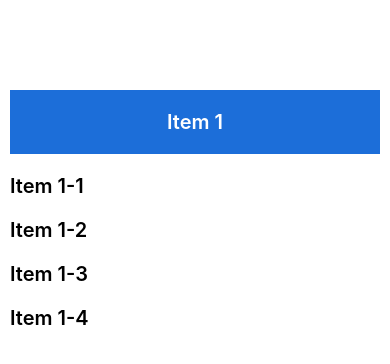
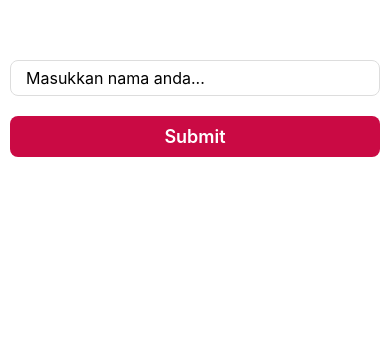
Before and after one commit to IkkiRama/Belajar-React-JS-dan-Native, a React Native app: screen / in a window 390 px wide. Shown: the top 364 px of the page. Built offline with nearby package versions, Linux system fonts and the light colour scheme.

Commit message:
ButtonTouchable

```diff
--- a/App.js
+++ b/App.js
@@ -14,6 +14,7 @@ import CallAPIAxios from "./src/pages/axios";
 import CRUD from "./src/pages/CRUD";
 import Refresh from "./src/pages/Refresh";
 import CobaRefresh from "./src/pages/Refresh/coba";
+import ButtonTouchablesPressable from "./src/pages/ButtonTouchablesPressable";
 const App = () => {
   const [isShow, setIsShow] = useState(true);
 
@@ -36,9 +37,10 @@ const App = () => {
         {/* <CallAPI></CallAPI> */}
         {/* <CallAPIAxios></CallAPIAxios> */}
         {/* <CRUD></CRUD> */}
+        <ButtonTouchablesPressable></ButtonTouchablesPressable>
       </ScrollView>
       {/* <Refresh></Refresh> */}
-      <CobaRefresh></CobaRefresh>
+      {/* <CobaRefresh></CobaRefresh> */}
     </View>
   );
 };
--- /dev/null
+++ b/src/pages/ButtonTouchablesPressable/index.js
@@ -0,0 +1,117 @@
+import {
+  Button,
+  Touchable,
+  StyleSheet,
+  Text,
+  TextInput,
+  View,
+  TouchableOpacity,
+  TouchableHighlight,
+  TouchableWithoutFeedback,
+  Pressable,
+} from "react-native";
+import React, { useState } from "react";
+
+const ButtonTouchablesPressable = () => {
+  const [nama, setNama] = useState("");
+  const [isSubmited, setIsSubmited] = useState(false);
+  // const handleOnPress = () => ;
+  return (
+    <View style={styles.container}>
+      <TextInput
+        style={styles.input}
+        value={nama}
+        onChangeText={(value) => setNama(value)}
+        placeholder="Masukkan nama anda..."
+      ></TextInput>
+      {/* <Button
+        title={isSubmited ? "Clear" : "Submit"}
+        onPress={() => setIsSubmited(!isSubmited)}
+        // disabled={isSubmited}
+        color="#0aca1a"
+      ></Button> */}
+      {/* <TouchableOpacity
+        style={styles.button}
+        onPress={() => setIsSubmited(!isSubmited)}
+        activeOpacity={0.4}
+      >
+        <Text style={styles.textButton}>{isSubmited ? "Clear" : "Submit"}</Text>
+      </TouchableOpacity> */}
+
+      {/* <TouchableHighlight
+        underlayColor="#ddd"
+        style={styles.button}
+        onPress={() => setIsSubmited(!isSubmited)}
+        activeOpacity={0.4}
+      >
+        <Text style={styles.textButton}>{isSubmited ? "Clear" : "Submit"}</Text>
+      </TouchableHighlight> */}
+
+      {/* <TouchableWithoutFeedback onPress={() => setIsSubmited(!isSubmited)}>
+        <View style={styles.button}>
+          <Text style={[styles.textButton]}>
+            {isSubmited ? "Clear" : "Submit"}
+          </Text>
+        </View>
+      </TouchableWithoutFeedback> */}
+
+      <Pressable
+        style={({ pressed }) => [
+          styles.button,
+          { backgroundColor: pressed ? "#940aca" : "#ca0a44" },
+        ]}
+        onPress={() => setIsSubmited(!isSubmited)}
+        android_ripple={{ color: "#1d0aca" }}
+        hitSlop={{ top: 30, bottom: 30, left: 30, right: 30 }}
+      >
+        <Text style={styles.textButton}>{isSubmited ? "Clear" : "Submit"}</Text>
+      </Pressable>
+
+      {isSubmited && <Text style={styles.text}>Your name is {nama}</Text>}
+    </View>
+  );
+};
+
+export default ButtonTouchablesPressable;
+
+const styles = StyleSheet.create({
+  container: {
+    margin: 10,
+    marginTop: 60,
+  },
+
+  input: {
+    borderWidth: 1,
+    borderColor: "#ddd",
+    borderRadius: 8,
+    paddingVertical: 7,
+    paddingHorizontal: 15,
+    fontSize: 16,
+    marginBottom: 20,
+  },
+  text: {
+    fontSize: 25,
+    fontWeight: "600",
+    marginTop: 30,
+    color: "#8b8b8b",
+    textAlign: "center",
+  },
+  button: {
+    width: "100%",
+    paddingVertical: 10,
+    justifyContent: "center",
+    alignItems: "center",
+    backgroundColor: "#0a64ca",
+    borderRadius: 8,
+  },
+
+  textButton: {
+    fontSize: 18,
+    fontWeight: "600",
+    color: "#fff",
+  },
+
+  textBlack: {
+    color: "#8b8b8b",
+  },
+});
--- a/src/pages/CRUD/aaa.css
+++ b/src/pages/CRUD/aaa.css
@@ -1,3 +1,3 @@
 * {
-  color: #1c6ed9;
+  color: #cee40b;
 }
```
Also changed, not shown: src/pages/CobaModal/index.js (added).
